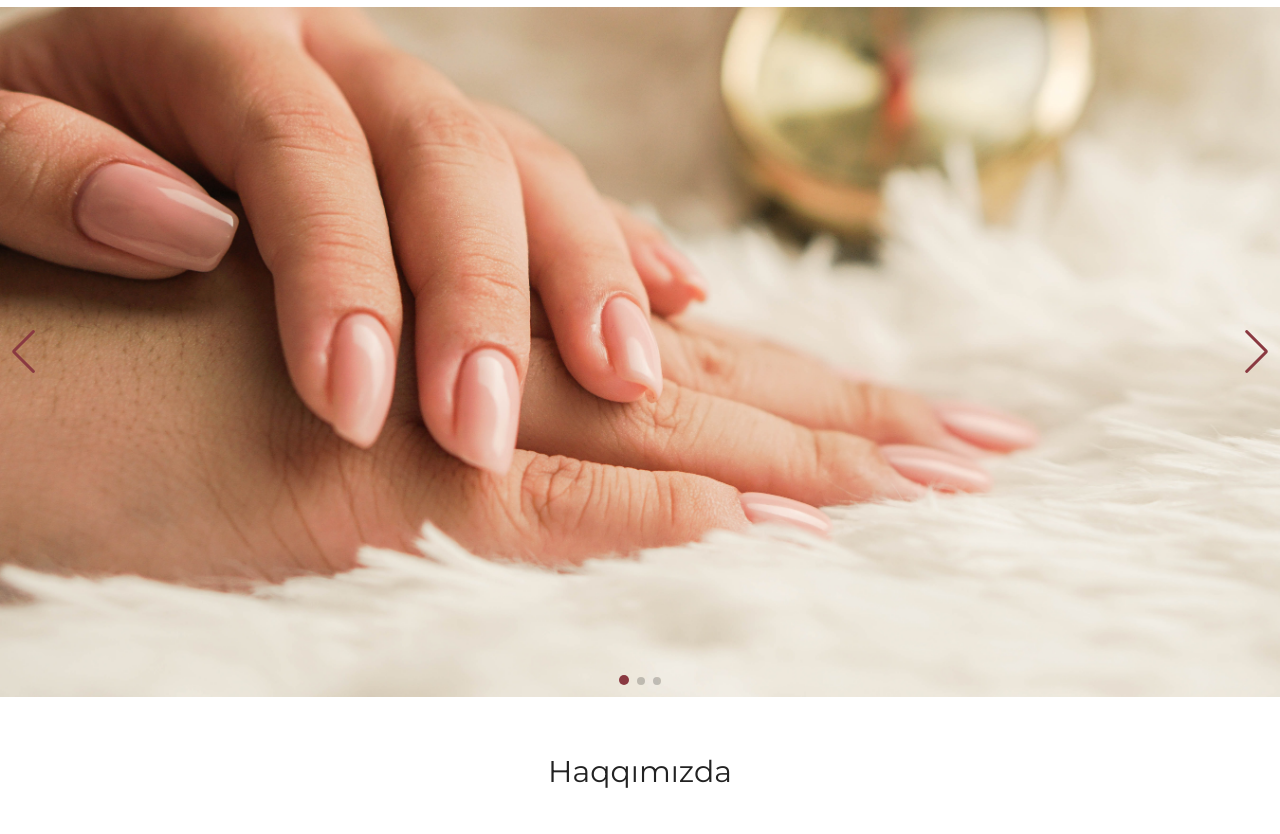
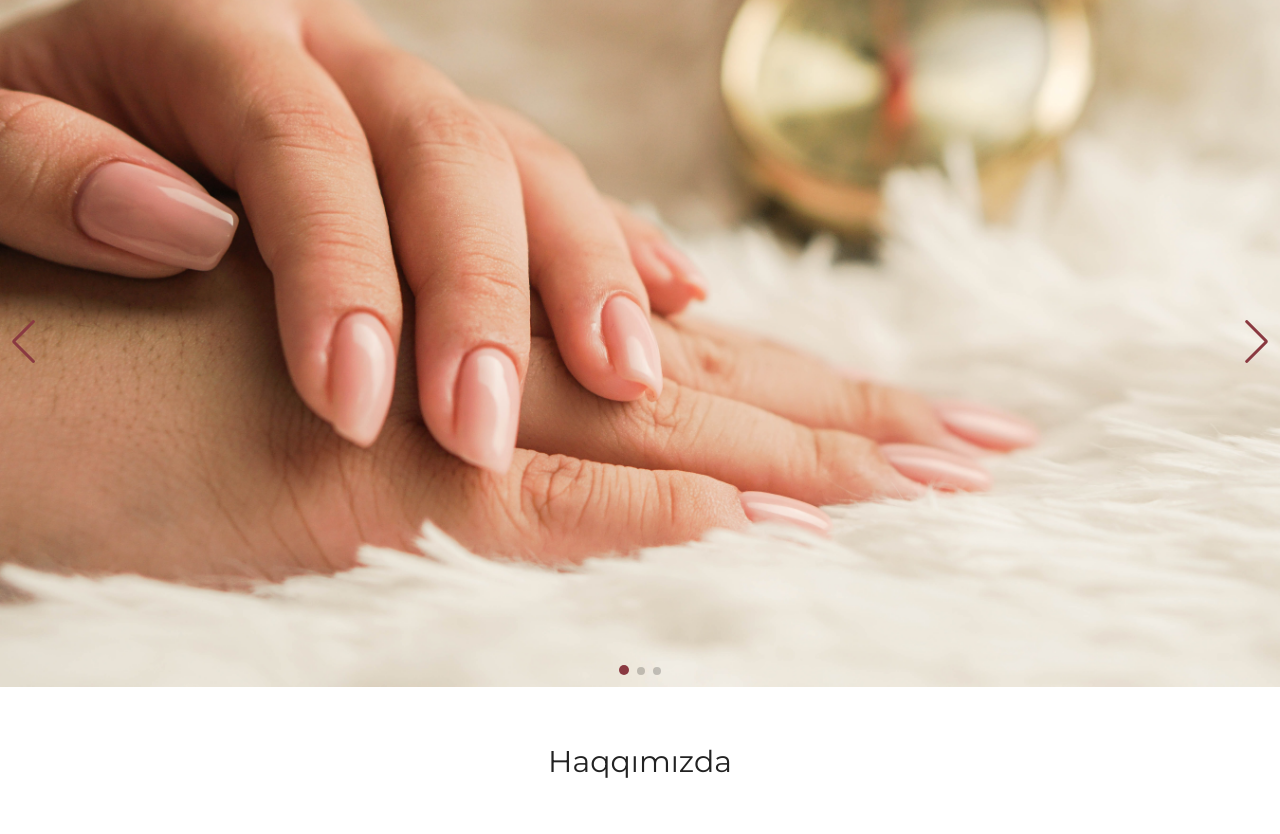
Before and after one commit to dakerdenis/beauty_salon, a plain HTML site: page index.html in a window 1280 px wide. Shown: the part 103-937 px from the top of the page. Drawn offline with nearby package versions, Linux system fonts and the light colour scheme.

Commit message:
фввув

```diff
--- a/style/style.css
+++ b/style/style.css
@@ -95,7 +95,7 @@
 
 .main__content{
   width: 100%;
-  margin-top: 110px;
+  margin-top: 100px;
 }
 .content__block{
   height: 100vh;
@@ -413,6 +413,29 @@ to {
   display: none;
   visibility: hidden;
 }
+/*****************Slider block**********************/
+/*****************Slider block**********************/
+/*****************Slider block**********************/
+.slider__content__conainer {
+  width: 100%;
+  position: absolute;
+  height: 100%;
+  background-color: red;
+}
+.slider__content__image {
+  position: relative;
+  width: 100%;
+  height: 100%;
+}
+.slider__content__image img{
+  height: 100%;
+  object-fit: cover;
+}
+.slider__content__text {
+  position: relative;
+  top: 40%;
+  left: 20%;
+}
 /****************about block************************/
 /****************about block************************/
 /****************about block************************/
@@ -486,6 +509,10 @@ to {
   color: #222222;
   font-size: 30px;
 }
+
+
+
+
 /*************Servicess****************************/
 /*************Servicess****************************/
 /*************Servicess****************************/
```
